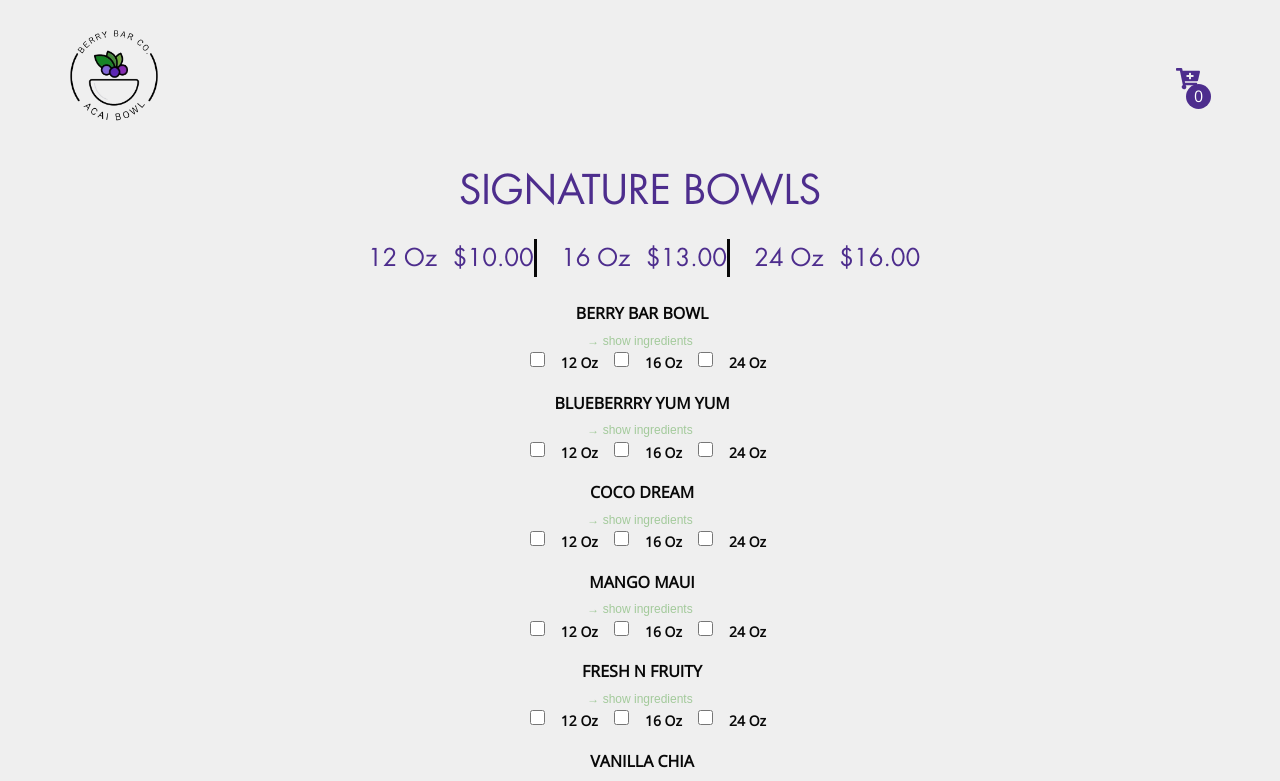
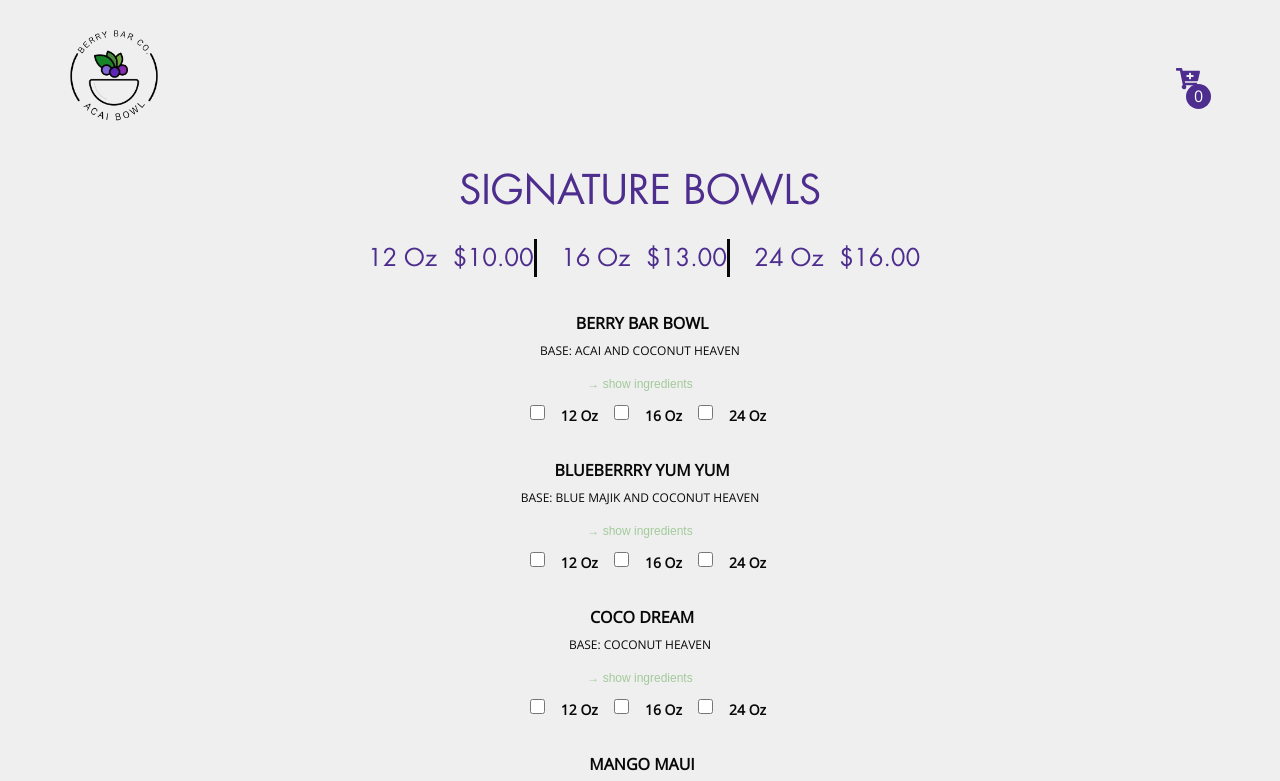
Before and after one commit to daveguz97/berry-group-co-form, a Vue app: page /signatureBowls in a window 1280 px wide. Shown: the top 781 px of the page. Built offline with nearby package versions, Linux system fonts and the light colour scheme.

Commit message:
Added margin

```diff
--- a/src/components/SignatureBowls.vue
+++ b/src/components/SignatureBowls.vue
@@ -1,32 +1,28 @@
 <script setup>
 import { onMounted } from 'vue';
 import { gsap } from 'gsap';
-import { useSignatureBowlStore } from '../store/signatureBowls'
-import Form from './Form.vue'
+import { useSignatureBowlStore } from '../store/signatureBowls';
+import Form from './Form.vue';
 import FormButtons from './FormButtons.vue';
 
-const store = useSignatureBowlStore()
+const store = useSignatureBowlStore();
 
 onMounted(() => {
     gsap.from('.bowl-container', { duration: 1, opacity: 0 }).duration(1);
-})
+});
 </script>
 
 <template>
     <Form>
         <div class="container">
             <div class="bowl-container" v-for="bowl in store.signatureBowls" :key="bowl.id">
+                <div class="form-group">
                     <label :for="bowl.name">&nbsp;{{ bowl.name }}</label>
-				<div>
-                            <button
-                                class="ingredients-button"
-                                @click.prevent="store.toggleCollapse(bowl)"
-                            >
-                                {{
-                                    bowl.collapsed
-                                        ? '&rarr; show ingredients'
-                                        : '&darr; Hide Ingredients'
-                                }}
+                    <small class="base" :for="bowl.base">Base: {{ bowl.base }}</small>
+                </div>
+                <div class="form-group">
+                    <button class="ingredients-button" @click.prevent="store.toggleCollapse(bowl)">
+                        {{ bowl.collapsed ? '&rarr; show ingredients' : '&darr; Hide Ingredients' }}
                     </button>
                 </div>
                 <ul v-if="!bowl.collapsed">
@@ -34,7 +30,7 @@
                         {{ ingredient }}
                     </li>
                 </ul>
-                <div class="size-container">
+                <div class="size-container form-group">
                     <template v-for="size in bowl.sizes" :key="size">
                         <input v-model="size.checked" name="price" type="checkbox" />
                         <label class="size" for="price">
@@ -56,8 +52,11 @@
     align-items: center;
     text-align: center;
 }
+.form-group {
+	margin: .3rem 0;
+}
 .bowl-container {
-	margin: .5rem 0;
+    margin: 0.5rem 0;
     display: flex;
     flex-direction: column;
     align-items: center;
@@ -69,6 +68,20 @@
 }
 
 .size-container input {
-	margin: 0 1rem
+    margin: 0 1rem;
+}
+
+.base {
+	font-weight: 400;
+	font-size: 12px;
+}
+
+.form-group:first-child {
+	display: flex;
+	flex-direction: column;
+	align-items: center;
+}
+.form-group:first-child label {
+	margin: .3rem 0;
 }
 </style>
```
Lines whose indentation alone changed are shown as unchanged.
